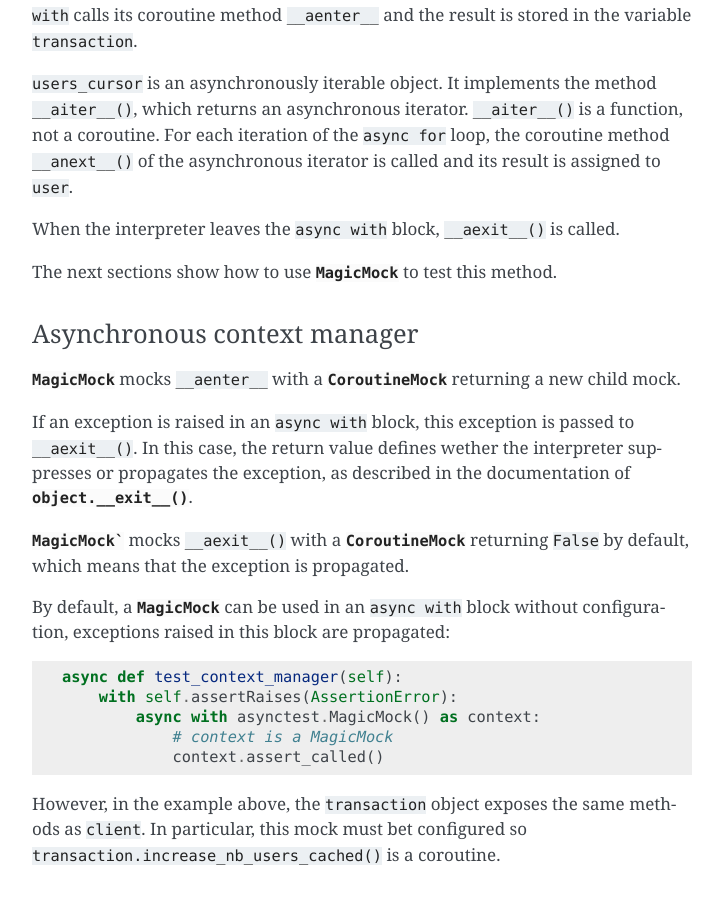
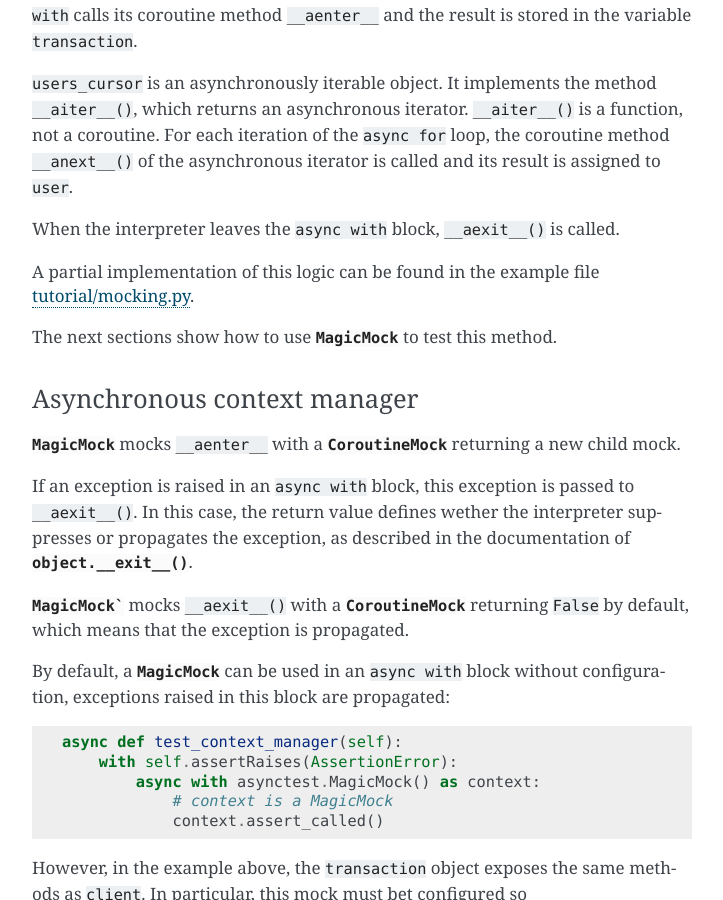
Before and after one commit to Martiusweb/asynctest, a Sphinx documentation site: the page built from doc/tutorial.mocking.rst, in a window 1280 px wide and 900 px high, scrolled down 12170 px. Shown: the whole window, without its empty margins (388-1111 px from the left). Built offline with Sphinx 7.4.7, drawn with Linux system fonts in a browser that asks for light colours; some of the changed text lies outside the part shown.

Commit message:
Doc: add ref to mocking.py example file

```diff
--- a/doc/tutorial.mocking.rst
+++ b/doc/tutorial.mocking.rst
@@ -388,6 +388,9 @@ result is assigned to ``user``.
 When the interpreter leaves the ``async with`` block, ``__aexit__()`` is
 called.
 
+A partial implementation of this logic can be found in the example file
+:doc:`examples/tutorial/mocking.py`.
+
 The next sections show how to use :class:`~asynctest.MagicMock` to test this
 method.
 
@@ -577,7 +580,7 @@ outside of the test coroutine.
 In this example, ``happened_once()`` pauses the coroutine until the background
 task checked once that the patch is not active. The code of
 ``must_be_patched``, ``happened_once()`` and ``terminate_and_check_task()`` is
-available in the complete example. **TODO**
+available in the example file :doc:`examples/tutorial/patching.py`.
 
 However, when ``await must_be_patched.is_patched()`` runs, it is still in the
 scope of the test, because this coroutine is executed in the same task as the
```
Also changed, not shown: other parts of doc/tutorial.mocking.rst (+1 -1 lines).
